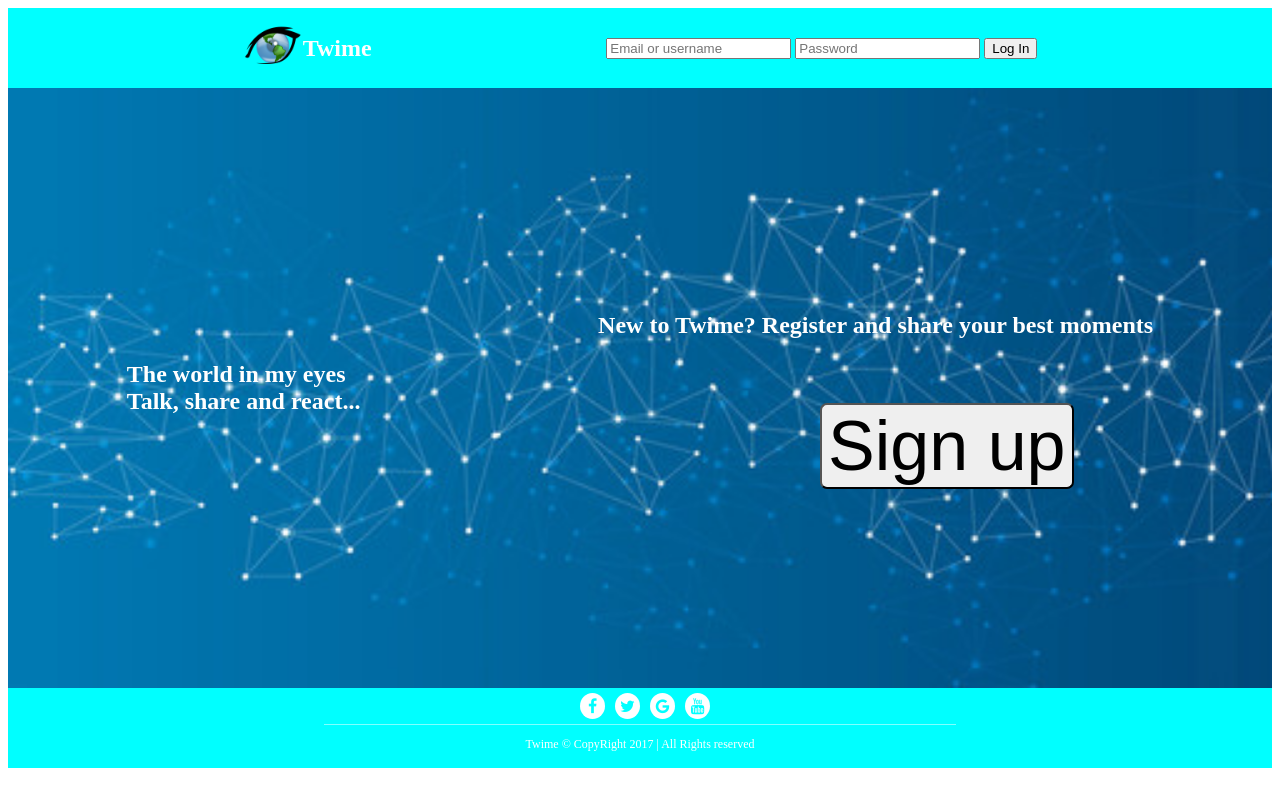
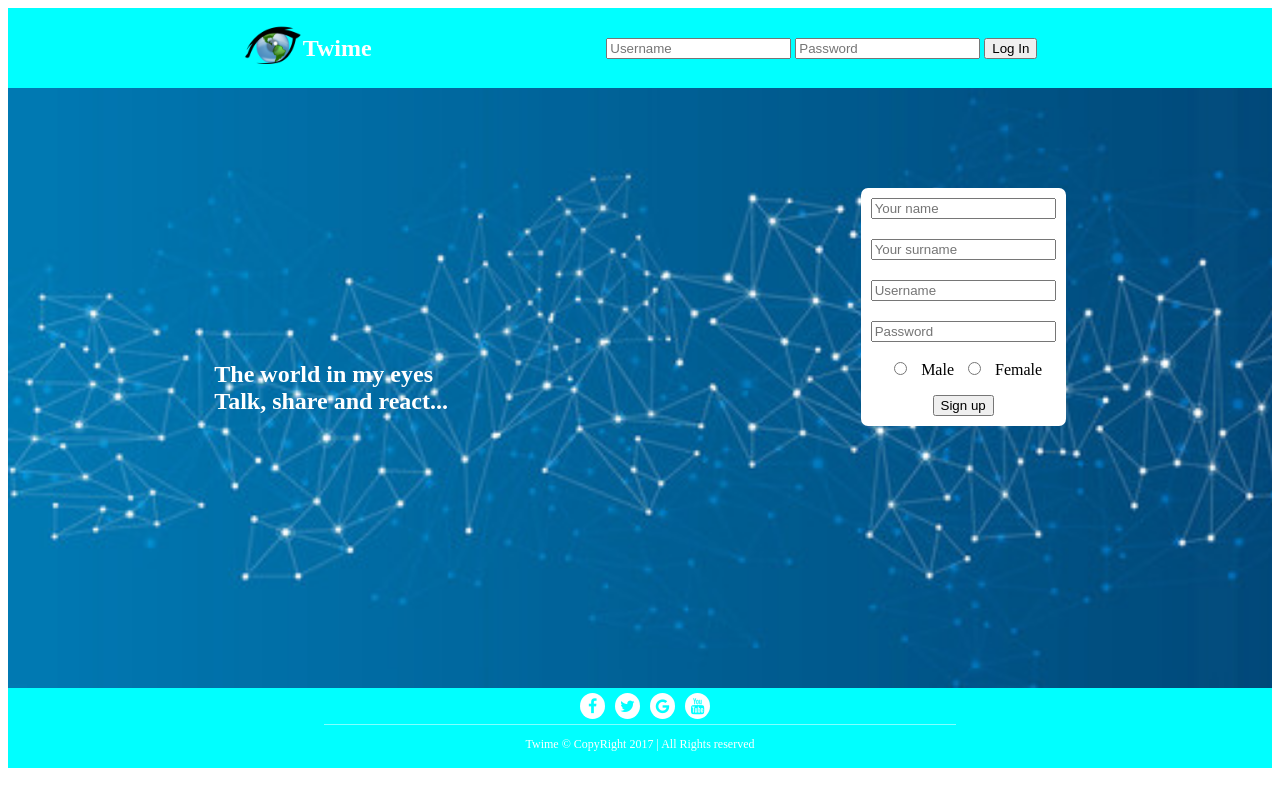
Before and after one commit to gogpapinyan/social-network-gogpapinyan, a PHP site: page /Signin.php in a window 1280 px wide. Run offline with PHP 8.4, Linux system fonts and the light colour scheme; data that the repository does not hold is empty.

Commit message:
Sign in page changed Login with session added Prof pic upload deleted from signup

```diff
--- a/Signin.php
+++ b/Signin.php
@@ -1,11 +1,12 @@
 <?php
-if ($_POST["username"]) {
-    $psw = trim($_POST["username"], " ");
-}
-if ($_POST["psw"]) {
-    $username = trim($_POST["psw"]," ");
-}
+$nameErr = "";
+$surnameErr = "";
+$usernameErr = "";
+$passwordErr = "";
+$genderErr = "";
+$signUpSuccess = 0;
 ?>
+
 <!DOCTYPE html>
 <html lang="en">
 <head>
@@ -16,7 +17,10 @@ if ($_POST["psw"]) {
 </head>
 <body>
    <?php
+   include ("signinvalid.php");
    include("signinheader.php");
+
+
    ?>
     <div id="wrapper_signin">
         <div id="about" class="title">
@@ -25,10 +29,24 @@ if ($_POST["psw"]) {
                 Talk, share and react...
             </span>
         </div>
+        <?php include("signupvalid.php"); ?>
         <div id="sign_up">
-            <p class="title">New to Twime? Register and share your best moments </p>
-            <a href = "SignUp.php"><button type="submit" id="signup_btn">Sign up</button></a>
+            <form id="signup_form" action="Signin.php" method="post">
+                <input id="regname" placeholder="Your name" name="name"> <span class="signup_error"><?php echo $nameErr ?></span>
+                <input id="regsurname" placeholder="Your surname" name="surname"> <span class="signup_error"><?php echo $surnameErr ?></span>
+                <input id="regusername" placeholder="Username" name="username"> <span class="signup_error"><?php echo $usernameErr ?></span>
+                <input id="regpassword" placeholder="Password" type="password" name="password"><span class="signup_error"> <?php echo $passwordErr ?></span>
+                <div id="gender">
+                    <input type="radio" value="Male" name="gender" id="male">
+                    <label for="male">Male</label>
+
+                    <input type="radio" value="Female" name="gender" id="female">
+                    <label for="female">Female</label>
+                </div> <span class="signup_error"> <?php echo $genderErr ?></span>
+                <input id="signup_btn" type="submit" name="signup_btn" value="Sign up">
+            </form>
         </div>
+
     </div>
     <?php
     include("footer.php")
--- /dev/null
+++ b/logout.php
@@ -0,0 +1,6 @@
+<?php
+if (isset($_POST["logout"])) {
+    session_start();
+    session_destroy();
+    header("location: Signin.php");
+}
--- a/signinheader.php
+++ b/signinheader.php
@@ -7,10 +7,10 @@
     </div>
     <div class="signin">
         <form method="post" action="Signin.php">
-            <input id="username" type="text" name="username" placeholder="Email or username" class="signin_el">
+            <input id="username" type="text" name="user" placeholder="Username" class="signin_el">
             <input id="password" type="password" name="psw" placeholder="Password" class="signin_el">
-            <input type="submit" value="Log In" class="signin_el">
-            <span id="error_username_or_password" class="signin_el"></span>
+            <input type="submit" value="Log In" class="signin_el" name="signin_btn">
+            <span class="signup_error"><?php echo $signInError ?></span>
         </form>
     </div>
 </header>
--- /dev/null
+++ b/signinvalid.php
@@ -0,0 +1,24 @@
+<?php
+session_start();
+$signInError = "";
+$signInSuccess = false;
+if (isset($_POST["signin_btn"])) {
+    $user = $_POST["user"];
+    $psw = $_POST["psw"];
+    $handle = fopen("username.txt","r");
+    while (!feof($handle)){
+        $row = fgets($handle);
+        $explodedRow = explode(" ", $row);
+        if (is_array($explodedRow) && $user == $explodedRow[0] && password_verify($psw, trim($explodedRow[1]))) {
+            $signInSuccess = true; break;
+        }
+    }
+    if ($signInSuccess == false) {
+        $signInError = "Wrong username or password";
+    } else {
+        $_SESSION["signin_user"] = $user;
+        $_SESSION["status"] = "Logged In";
+        header( "location: profile.php");
+
+    }
+}
--- a/style.css
+++ b/style.css
@@ -72,14 +72,20 @@
 #about {
     margin: auto;
 }
-#sign_up {
+#signup_form{
+    display: flex;
+    flex-direction: column;
+    align-items: center;
+    background-color: #fff;
+    border-radius: 7px;
+
+}
+#signup_form input{
+   margin: 10px 10px 10px 10px;
+}
+#sign_up{
     margin: auto;
-}
-#signup_btn{
-    margin-top: 40px;
-    margin-left: 40%;
-    font-size: 70px;
-    border-radius: 7px;
+    height: 400px;
 }
 .signin{
     display: flex;
@@ -89,24 +95,22 @@
 .signin_el{
     flex-grow: 1;
 }
-#error_username_or_password{
+.signup_error{
     color: red;
-    font-size: 12px;
+    font-size: 10px;
 }
-#wrapper_signup{
-    color: #fff;
-    background-color: aqua ;
-    height: 600px;
-    display: flex;
-    flex-direction: column;
-    align-items: center;
+#coverphoto img {
+    width: 100%;
+    height: 250px;
 }
-#wrapper_signup input{
-    margin-top: 15px;
+#profpic img{
+    width:10%;
 }
-.error{
-
+#profpic{
+    margin-top: -50px;
+    margin-left: 20px;
 }
-.errors{
-    color: red;
+#logout{
+    float:right;
+    margin-top: -30px;
 }
--- /dev/null
+++ b/username.txt
@@ -0,0 +1,3 @@
+gogi $2y$10$YIT2lVnKbMrHQEj4CE3jT.UoE10Yr17/ntDCgNWhESThPseORnuiq
+gogliki $2y$10$GDh2sBtB6FYKWT9tirqJJ.Kx8hm2VCgzraOaEfirHuUmWwnoIGFWO
+gog $2y$10$z35CgUoiY5cJ./o6hsL5z.QwYsaXXovTBuMskoDpk5vpYkF9wAYSi
```
Also changed, not shown: SignUp.php (deleted, +0 -57 lines), profile.php (added, +27 -0 lines), unknown.png (added).
